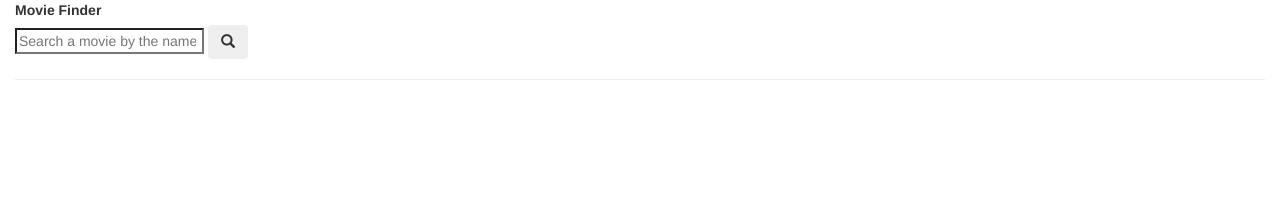
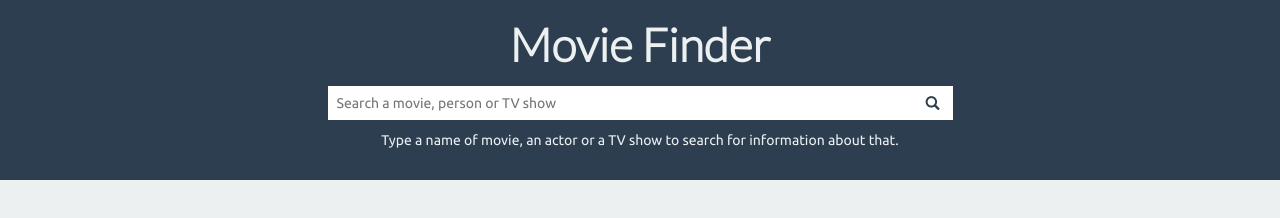
Before and after one commit to Fabio-CS/movieFinder, a plain HTML site: page index.html in a window 1280 px wide. Drawn offline with nearby package versions, Linux system fonts and the light colour scheme.

Commit message:
Layout improved

```diff
--- /dev/null
+++ b/css/styles.css
@@ -0,0 +1,82 @@
+@import url(http://fonts.googleapis.com/css?family=Ubuntu);
+@import url(http://fonts.googleapis.com/css?family=Lato:300);
+
+/*
+Red
+#c0392b
+
+Green
+#2ecc71
+
+Golden
+#f1c40f
+
+White
+#ecf0f1
+
+Black
+#2c3e50
+*/
+
+body {
+    font-family: 'Ubuntu', sans-serif;
+    background-color: #ecf0f1;
+    color: #2c3e50;
+}
+
+h1, h2, h3, h4, h5, h6 {
+    font-family: 'Lato', sans-serif;
+}
+
+#header{
+    background-color: #2c3e50;
+    height: 180px;
+    margin-top: 0;
+    color: #ecf0f1;
+}
+#header h1 {
+    text-align: center;
+    font-size: 46px;
+}
+
+#header p{
+    margin-top: 10px;
+    text-align: center;
+}
+
+#header form{
+    position: relative;
+    min-width: 275px;
+}
+
+#header .btn{
+    background-color: #fff;
+    color: #2c3e50;
+    border-radius: 0;
+    width: 40px;
+    height: 30px;
+    position: absolute;
+    right: 0px;
+    top: 1px;
+}
+
+#header div{
+    width: 50%;
+    margin: 0 auto;
+    min-width: 275px;
+}
+
+#header input[type=search]{
+    width: 100%;
+    font-family: 'Ubuntu', sans-serif;
+    border: 2px solid #fff;
+    padding: 5px 7px;
+    box-sizing: border-box;
+    min-width: 275px;
+    color: #2c3e50;
+}
+
+#results ul li{
+    display: inline-block;
+    list-style: none;
+}
--- a/index.html
+++ b/index.html
@@ -7,6 +7,7 @@
          === Movie Finder ===
         </title>
         <link rel="stylesheet" href="http://maxcdn.bootstrapcdn.com/bootstrap/3.3.4/css/bootstrap.min.css">
+        <link rel="stylesheet" href="css/styles.css">
         <script src="https://ajax.googleapis.com/ajax/libs/jquery/1.11.1/jquery.min.js"></script>
         <script src="http://ajax.googleapis.com/ajax/libs/angularjs/1.3.14/angular.min.js"></script>
         <script src="js/ui-bootstrap-custom-tpls-0.13.0.js"></script>
@@ -16,24 +17,29 @@
     <body data-ng-app="movieFinder" data-ng-controller="movieFinderCtrl">
         <div class="container-fluid">
             <div class="row">
-                <div class="col-sm-12">
-                    <label>Movie Finder</label>
-                    <form class="form-horizontal">
-                        <input type="search" data-ng-model="query" placeholder="Search a movie by the name">
-                        <button class="btn" data-ng-click="search()">
-                        <span class="glyphicon glyphicon-search"></span>
-                        </button>
-                    </form>
+                <div class="col-sm-12" id="header">
+                    <div>
+                        <h1><label for="search">Movie Finder</label></h1>
+                        <form class="form-horizontal">
+                            <input id="search" type="search" data-ng-model="query" placeholder="Search a movie, person or TV show">
+                            <button class="btn" data-ng-click="search()">
+                                <span class="glyphicon glyphicon-search"></span>
+                            </button>
+                        </form>
+                        <p>Type a name of movie, an actor or a TV show to search for information about that.</p>
+                    </div>
                 </div>
             </div>
             <hr>
-            <div class="row" data-ng-hide="zeroState">
+            <div class="row" data-ng-hide="zeroState" id="results">
                 <h1>Results <small>{{ totalItems }} itens found!</small></h1>
                 <div data-ng-class="colClass" data-ng-show="hasMovies">
                     <h2>Movies</h2>
                     <ul>
                         <li data-ng-repeat="movie in movies track by $index | orderBy:'title' ">
-                          {{ movie.title }}
+                          <img src="http://image.tmdb.org/t/p/w185/{{ movie.poster_path }}">
+                                <h5>{{ movie.title }} - {{movie.release_date | date: 'yyyy'}}</h5>
+                                <h6><a href="#" data-ng-click="movieDetails(movie.id)">Details</a></h6>
                         </li>
                     </ul>
                 </div>
@@ -41,7 +47,12 @@
                     <h2>Persons</h2>
                     <ul>
                         <li data-ng-repeat="actor in actors track by $index | orderBy:'name' ">
-                          {{ actor.name }}
+                          <img src="http://image.tmdb.org/t/p/w185/{{ actor.profile_path }}">
+                            <h5>{{actor.name}}</h5>
+                            <h4>Known for:</h4>
+                            <h6 data-ng-repeat="mv in actor.known_for">
+                                <a href="#" data-ng-click="personDetails(mv.id)">{{ mv.title }}</a>
+                            </h6>
                         </li>
                     </ul>
                 </div>
@@ -49,7 +60,9 @@
                     <h2>TV</h2>
                     <ul>
                         <li data-ng-repeat="show in tv track by $index | orderBy:'name' ">
-                          {{ show.name }}
+                          <img src="http://image.tmdb.org/t/p/w185/{{ show.poster_path }}">
+                                <h5>{{ show.title }} - {{show.release_date | date: 'yyyy'}}</h5>
+                                <h6><a href="#" data-ng-click="showDetails(show.id)">Details</a></h6>
                         </li>
                     </ul>
                 </div>
```
Also changed, not shown: 2 other files.
